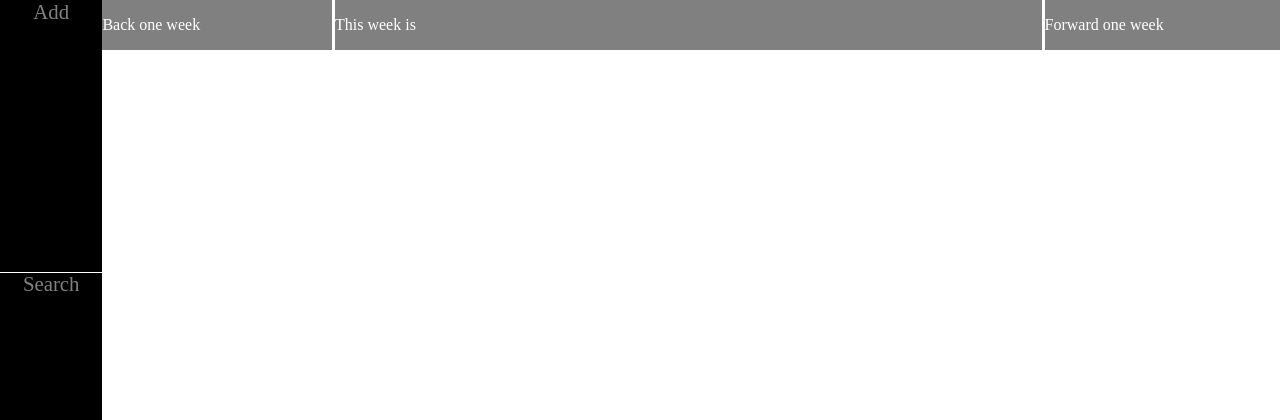
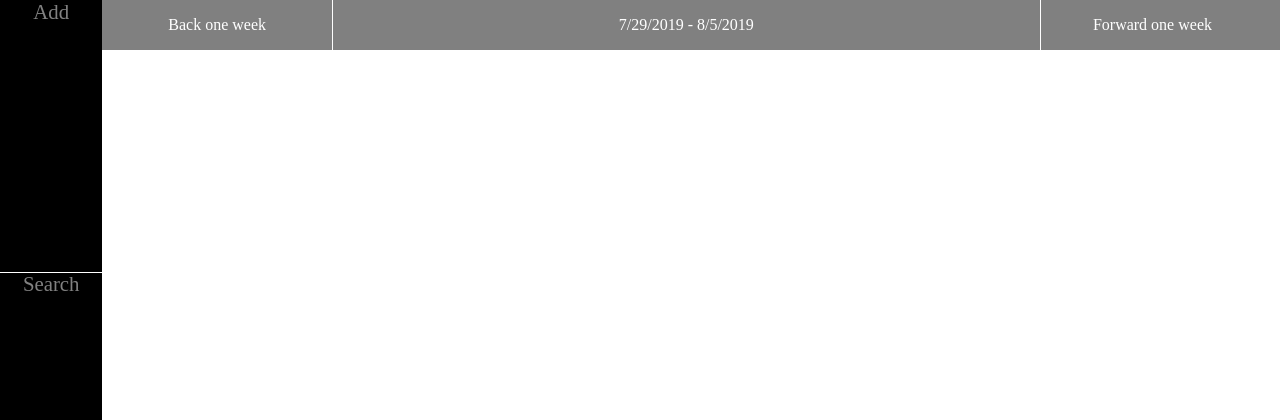
Before and after one commit to lrudolph333/calendarProject, a Python web app: template templates/calendar.html in a window 1280 px wide. Shown: the top 420 px of the page. Run offline with Jinja, Linux system fonts and the light colour scheme; the template is opened without the code that fills it, so the values that code supplies are empty.

Commit message:
Added Top Nav bar, allowed date scroll

```diff
--- a/stylesheet/calendar.css
+++ b/stylesheet/calendar.css
@@ -30,14 +30,15 @@ body {
   width: 19.5%;
   border-right-style: solid;
   border-right-color: white;
-  border-right-thickness: thin;
+  border-right-width: thin;
+  text-align: center;
 
 }
 
 #rightButton {
 
   float: left;
-  width: 19.8%;
+  width: 19%;
   border-right-style: none;
 
 }
@@ -48,8 +49,9 @@ body {
   width: 60%;
   border-right-style: solid;
   border-right-color: white;
-  border-right-thickness: thin;
+  border-right-width: thin;
   color: white;
+  text-align: center;
 
 }
 
--- a/templates/calendar.html
+++ b/templates/calendar.html
@@ -6,13 +6,13 @@
   </head>
   <body>
     <div class="topbar">
-      <div class="weekButton">
+      <div class="weekButton" onclick="backWeek()">
         <p>Back one week</p>
       </div>
       <div class="currentWeek">
-        <p>This week is</p>
+        <p id="currentWeekText"></p>
       </div>
-      <div class="weekButton" id="rightButton">
+      <div class="weekButton" onclick="forwardWeek()" id="rightButton">
         <p>Forward one week</p>
       </div>
     </div>
@@ -28,6 +28,15 @@
       </div>
     </div>
     <script>
+
+      var pastDate = new Date();
+      pastDate.setDate(pastDate.getDate() - 1);
+
+      var futureDate = new Date();
+      futureDate.setDate(futureDate.getDate() + 6);
+
+      document.getElementById("currentWeekText").innerHTML = pastDate.toLocaleDateString() + " - " + futureDate.toLocaleDateString();
+
       function add() {
 
       }
@@ -39,6 +48,23 @@
       function settings() {
 
       }
+
+      function backWeek() {
+
+          pastDate.setDate(pastDate.getDate() - 7);
+          futureDate.setDate(futureDate.getDate() - 7);
+          document.getElementById("currentWeekText").innerHTML = pastDate.toLocaleDateString() + " - " + futureDate.toLocaleDateString();
+
+      }
+
+      function forwardWeek() {
+
+        pastDate.setDate(pastDate.getDate() + 7);
+        futureDate.setDate(futureDate.getDate() + 7);
+        document.getElementById("currentWeekText").innerHTML = pastDate.toLocaleDateString() + " - " + futureDate.toLocaleDateString();
+
+      }
+
     </script>
   </body>
 </html>
```
Also changed, not shown: 2 other files.
